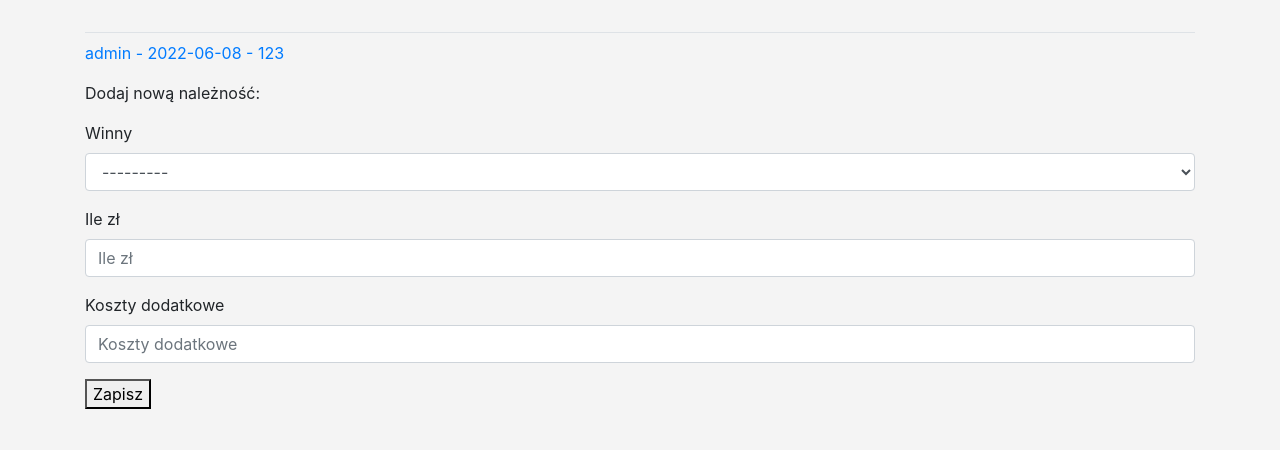
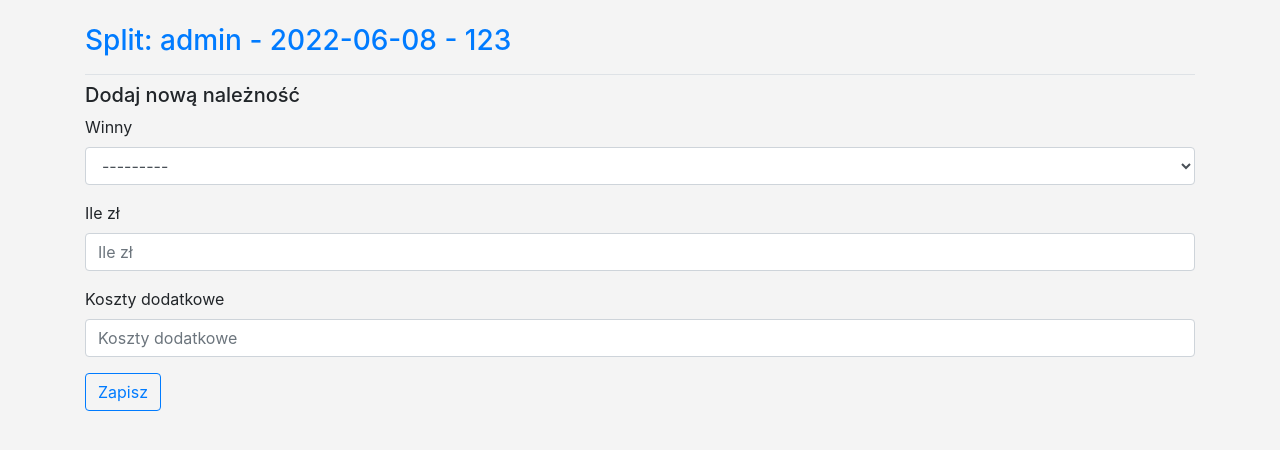
Before and after one commit to Evolusin/Split, a Django app: page /new_obligation/1/ in a window 1280 px wide. Shown: the part 56-506 px from the top of the page. Run offline with Django 4.2, Linux system fonts and the light colour scheme; a user stored in the database is signed in; data comes from the database, SQL or seed files in the repository; both versions use the stored data as it was after the commit; some libraries are stand-ins or nearby versions.

Commit message:
Forms change

```diff
--- a/split_app/forms.py
+++ b/split_app/forms.py
@@ -1,6 +1,7 @@
 from django import forms
 from .models import Transaction, Obligation
 from datetime import datetime
+from users.models import Profile
 
 
 class DateInput(forms.DateInput):
@@ -23,6 +24,7 @@ class TransactionForm(forms.ModelForm):
 class ObligationForm(forms.ModelForm):
     class Meta:
         model = Obligation
+        # model = Profile
         fields = ["user", "value", "optional_value"]
         labels = {
             "user": "Winny",
--- a/split_app/templates/split_app/new_obligation.html
+++ b/split_app/templates/split_app/new_obligation.html
@@ -1,13 +1,14 @@
 {% extends 'split_app/base.html' %}
 {% load bootstrap4 %}
+{% block page_header %}
+    <h3><a href="{% url 'split_app:transaction' transaction.id %}">Split: {{ transaction }}</a></h3>
+{% endblock page_header %}
 {% block content %}
-    <p><a href="{% url 'split_app:transaction' transaction.id %}">{{ transaction }}</a></p>
-
-    <p>Dodaj nową należność:</p>
+   <h5 class="display-5">Dodaj nową należność</h5>
     <form action="{% url 'split_app:new_obligation' transaction.id %}" method='post'>
     {% csrf_token %}
      {% bootstrap_form form %}
-    <button name="submit">Zapisz</button>
+    <button name="submit" class="btn btn-outline-primary">Zapisz</button>
     </form>
 
 
```
Also changed, not shown: db.sqlite3.
